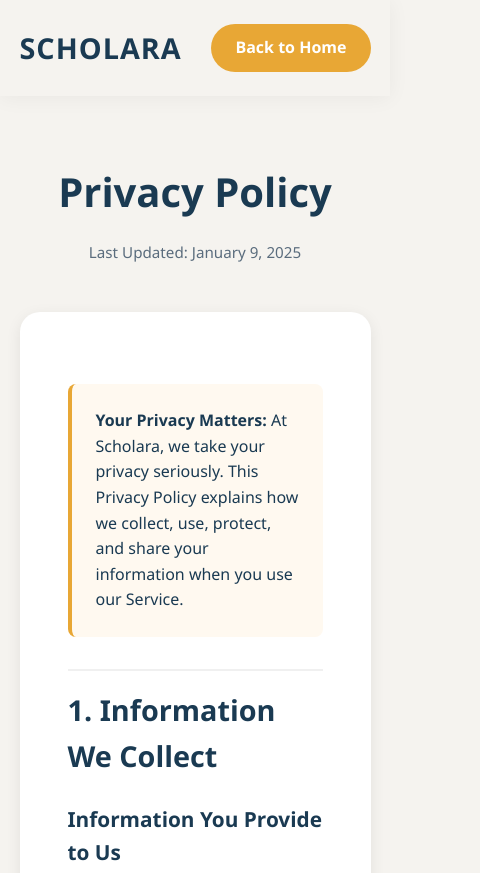
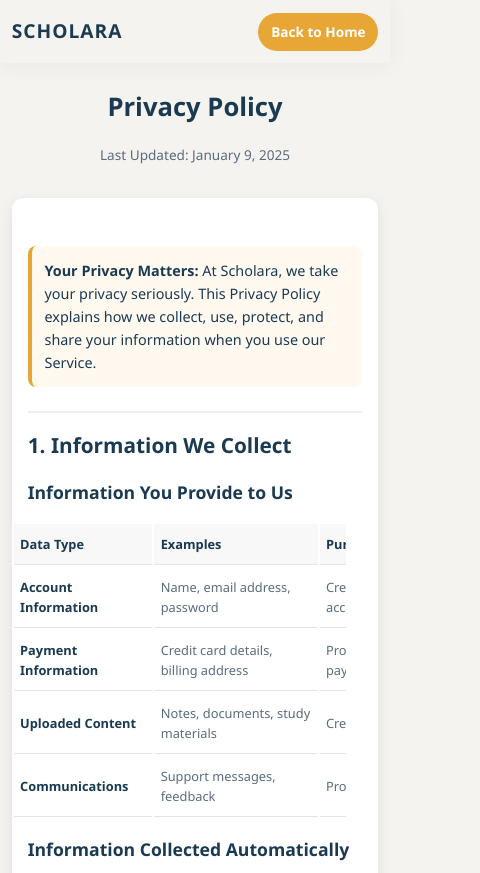
Before and after one commit to scholarastudy-create/scholarastudy, a website: page privacy-policy.html in a window 390 px wide. Shown: the top 873 px of the page, 480 px wide, since content can reach past the window. Drawn offline with Linux system fonts and the light colour scheme.

Commit message:
mobile formatting

```diff
--- a/privacy-policy.html
+++ b/privacy-policy.html
@@ -26,6 +26,9 @@
             justify-content: space-between;
             align-items: center;
             box-shadow: 0 2px 20px rgba(0,0,0,0.05);
+            position: sticky;
+            top: 0;
+            z-index: 100;
         }
 
         .logo {
@@ -46,6 +49,7 @@
             cursor: pointer;
             text-decoration: none;
             transition: all 0.3s ease;
+            white-space: nowrap;
         }
 
         .nav-btn:hover {
@@ -131,6 +135,13 @@
             width: 100%;
             border-collapse: collapse;
             margin: 1.5rem 0;
+            display: block;
+            overflow-x: auto;
+        }
+
+        .data-table table {
+            width: 100%;
+            min-width: 600px;
         }
 
         .data-table th,
@@ -166,6 +177,145 @@
         footer a:hover {
             text-decoration: underline;
         }
+
+        @media (max-width: 768px) {
+            nav {
+                padding: 1rem 4%;
+            }
+
+            .logo {
+                font-size: 1.4rem;
+            }
+
+            .nav-btn {
+                padding: 0.6rem 1rem;
+                font-size: 0.9rem;
+            }
+
+            .container {
+                padding: 2rem 4%;
+            }
+
+            .header h1 {
+                font-size: 2rem;
+            }
+
+            .content {
+                padding: 2rem 1.5rem;
+                border-radius: 15px;
+            }
+
+            h2 {
+                font-size: 1.5rem;
+                margin: 1.5rem 0 0.8rem;
+            }
+
+            h3 {
+                font-size: 1.2rem;
+            }
+
+            .highlight {
+                padding: 1rem;
+                font-size: 0.95rem;
+            }
+
+            ul {
+                margin-left: 1.5rem;
+            }
+
+            .data-table {
+                font-size: 0.9rem;
+            }
+
+            .data-table th,
+            .data-table td {
+                padding: 0.8rem;
+            }
+        }
+
+        @media (max-width: 480px) {
+            nav {
+                padding: 0.8rem 3%;
+            }
+
+            .logo {
+                font-size: 1.2rem;
+            }
+
+            .nav-btn {
+                padding: 0.5rem 0.8rem;
+                font-size: 0.85rem;
+            }
+
+            .container {
+                padding: 1.5rem 3%;
+            }
+
+            .header {
+                margin-bottom: 2rem;
+            }
+
+            .header h1 {
+                font-size: 1.6rem;
+            }
+
+            .last-updated {
+                font-size: 0.85rem;
+            }
+
+            .content {
+                padding: 1.5rem 1rem;
+                border-radius: 12px;
+            }
+
+            h2 {
+                font-size: 1.3rem;
+                margin: 1.2rem 0 0.6rem;
+            }
+
+            h3 {
+                font-size: 1.1rem;
+                margin: 1rem 0 0.5rem;
+            }
+
+            p {
+                font-size: 0.95rem;
+            }
+
+            ul {
+                margin-left: 1.2rem;
+                font-size: 0.95rem;
+            }
+
+            li {
+                margin-bottom: 0.4rem;
+            }
+
+            .highlight {
+                padding: 0.8rem;
+                font-size: 0.9rem;
+            }
+
+            .data-table {
+                font-size: 0.85rem;
+                margin: 1rem -1rem;
+            }
+
+            .data-table th,
+            .data-table td {
+                padding: 0.6rem 0.4rem;
+                font-size: 0.8rem;
+            }
+
+            .data-table table {
+                min-width: 500px;
+            }
+
+            footer {
+                padding: 1.5rem 1rem;
+                font-size: 0.9rem;
+            }
+        }
     </style>
 </head>
 <body>
@@ -188,7 +338,8 @@
             <h2>1. Information We Collect</h2>
 
             <h3>Information You Provide to Us</h3>
-            <table class="data-table">
+            <div class="data-table">
+                <table>
                     <thead>
                         <tr>
                             <th>Data Type</th>
@@ -219,6 +370,7 @@
                         </tr>
                     </tbody>
                 </table>
+            </div>
 
             <h3>Information Collected Automatically</h3>
             <ul>
```
Also changed, not shown: terms.html (+110 -0 lines), 1 other file. Lines whose indentation alone changed are shown as unchanged.
